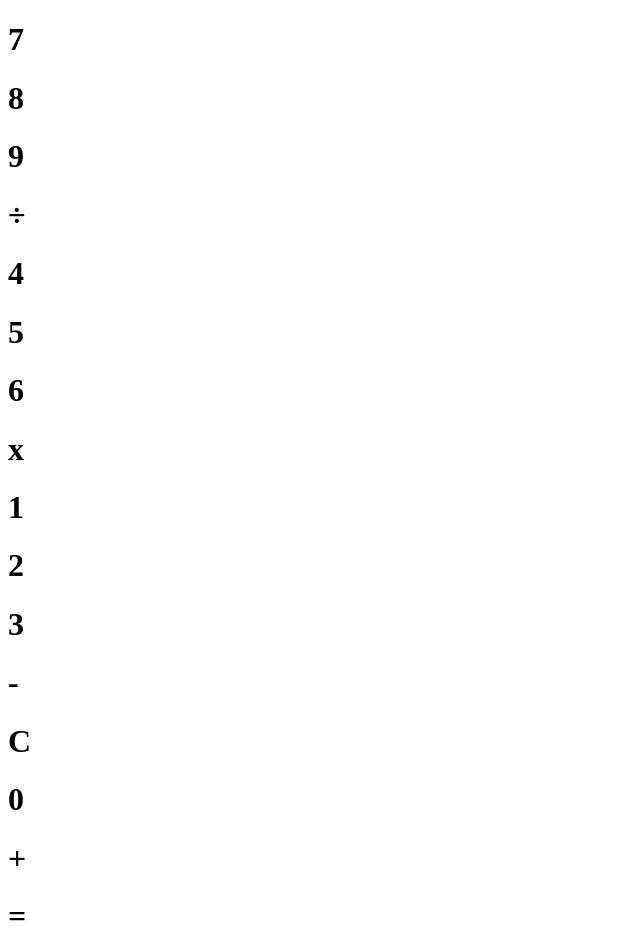
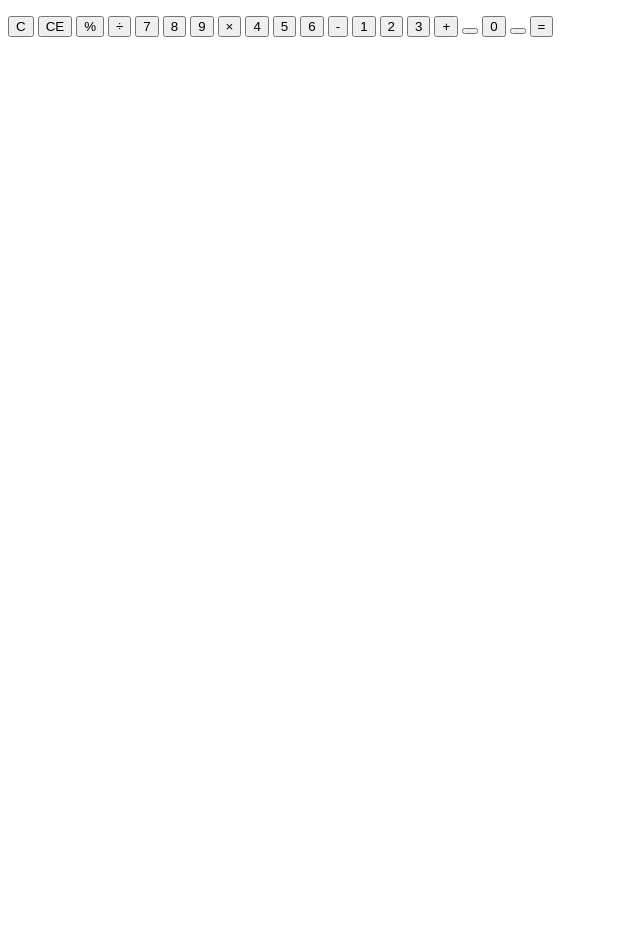
Before and after one commit to DerekDanielson/JSCalculator, a plain HTML site: page index.html in a window 1280 px wide. Shown: the whole page, without its empty margins (0-640 px from the left). After the commit the page ends 800 px from the top, so only its background shows below. Drawn offline with Linux system fonts and the light colour scheme.

Commit message:
HTML completed, more work on css

```diff
--- a/index.html
+++ b/index.html
@@ -5,60 +5,44 @@
     <meta http-equiv="X-UA-Compatible" content="IE=edge">
     <meta name="viewport" content="width=device-width, initial-scale=1.0">
     <title>Calculator</title>
+    <link rel="stylesheet" href="app.css">
 </head>
 <body>
-    <body>
-        <div id="calculator">
-          <div>
-            <h1>7</h1>
+    <div id="container">
+      <div id="calculator">
+        <div id="result">
+          <div id="history">
+            <p id="history-value"></p>
           </div>
-          <div>
-            <h1>8</h1>
-          </div>
-          <div>
-            <h1>9</h1>
-          </div>
-          <div>
-            <h1>÷</h1>
-          </div>
-          <div>
-            <h1>4</h1>
-          </div>
-          <div>
-            <h1>5</h1>
-          </div>
-          <div>
-            <h1>6</h1>
-          </div>
-          <div>
-            <h1>x</h1>
-          </div>
-          <div>
-            <h1>1</h1>
-          </div>
-          <div>
-            <h1>2</h1>
-          </div>
-          <div>
-            <h1>3</h1>
-          </div>
-          <div>
-            <h1>-</h1>
-          </div>
-          <div>
-            <h1>C</h1>
-          </div>
-          <div>
-            <h1>0</h1>
-          </div>
-          <div>
-            <h1>+</h1>
-          </div>
-          <div>
-            <h1>=</h1>
+          <div id="output">
+            <p id="output-value"></p>
           </div>
         </div>
+        <div id="keyboard">
+          <button class="operator" id="clear">C</button>
+          <button class="operator" id="backspace">CE</button>
+          <button class="operator" id="%">%</button>
+          <button class="operator" id="/">&#247;</button>
+          <button class="number" id="7">7</button>
+          <button class="number" id="8">8</button>
+          <button class="number" id="9">9</button>
+          <button class="operator" id="*">&times;</button>
+          <button class="number" id="4">4</button>
+          <button class="number" id="5">5</button>
+          <button class="number" id="6">6</button>
+          <button class="operator" id="-">-</button>
+          <button class="number" id="1">1</button>
+          <button class="number" id="2">2</button>
+          <button class="number" id="3">3</button>
+          <button class="operator" id="+">+</button>
+          <button class="empty" id="empty"></button>
+          <button class="number" id="0">0</button>
+          <button class="empty" id="empty"></button>
+          <button class="operator" id="=">=</button>
+        </div>
+       </div>
+      </div>
 
-      </body>
+<script src="app.js"></script>
 </body>
 </html>
--- a/style.css
+++ b/style.css
@@ -1,3 +1,67 @@
+body {
+
+}
+
+#container {
+
+}
+
 #calculator {
 
 }
+
+#result {
+
+}
+
+#history {
+
+}
+
+output {
+
+}
+
+#keyboard {
+
+}
+
+.operator, .number, .empty {
+
+}
+
+.number, .empty {
+
+}
+
+.number, .operator {
+
+}
+
+.operator:active, .number:active {
+
+}
+
+.operator:focus, .number:focus, .empty:focus {
+
+}
+
+button:nth-child(4) {
+
+}
+
+button:nth-child(8) {
+
+}
+
+button:nth-child(12) {
+
+}
+
+button:nth-child(16) {
+
+}
+
+button:nth-child(20) {
+
+}
```
